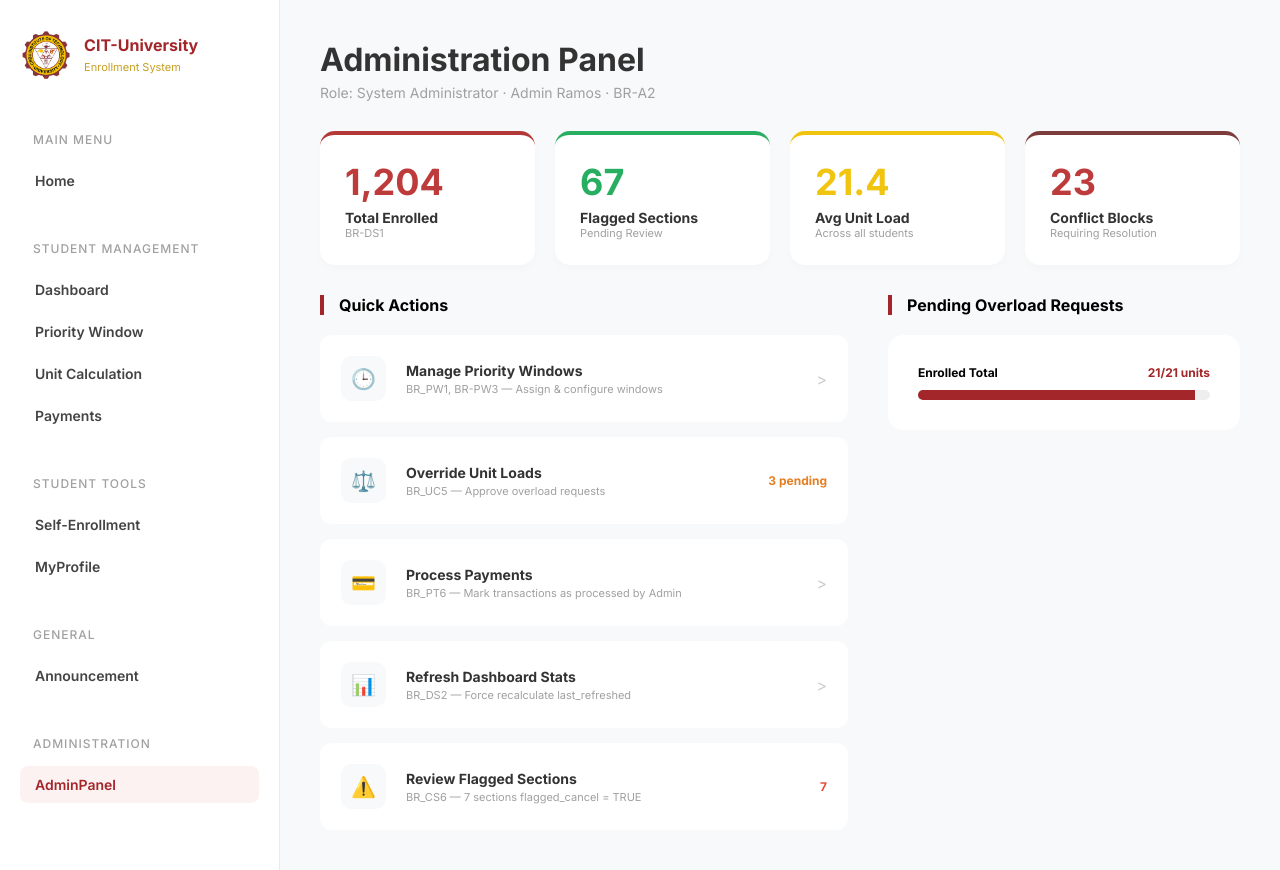
After one commit to Tac0trucks/IM_FinalProject, a PHP site: page /admin.php in a window 1280 px wide. The commit adds this page. Run offline with PHP 8.4, Linux system fonts and the light colour scheme; the visitor is signed in with stand-in values (Sample User, id 1).

Commit message:
Added Sidebar, Admin, Dashboard, Home, updated db and login

```diff
--- /dev/null
+++ b/admin.php
@@ -0,0 +1,240 @@
+<?php
+include 'db.php';
+
+// Protection: In a real app, you would check if the user is an 'admin' here
+if (!isset($_SESSION['user_id'])) {
+    header("Location: login.php");
+    exit();
+}
+?>
+
+<!DOCTYPE html>
+<html lang="en">
+<head>
+    <meta charset="UTF-8">
+    <title>Administration Panel | CIT-U</title>
+    <link href="https://fonts.googleapis.com/css2?family=Inter:wght@400;500;600;700&display=swap" rel="stylesheet">
+    <style>
+        :root {
+            --cit-maroon: #A3262A;
+            --cit-gold: #C5A021;
+            --bg-gray: #F8F9FA;
+        }
+
+        body {
+            margin: 0;
+            font-family: 'Inter', sans-serif;
+            display: flex;
+            background-color: var(--bg-gray);
+            height: 100vh;
+        }
+
+        .main-content {
+            flex: 1;
+            padding: 40px;
+            overflow-y: auto;
+        }
+
+        /* Header Section */
+        .admin-header h1 { margin: 0; font-size: 32px; font-weight: 800; color: #333; }
+        .admin-header p { color: #A0A0A0; font-size: 14px; margin-top: 5px; }
+
+        /* Stats Cards - Reusing Dashboard Style */
+        .stats-grid {
+            display: flex;
+            gap: 20px;
+            margin: 30px 0;
+        }
+
+        .stat-card {
+            flex: 1;
+            background: white;
+            padding: 25px;
+            border-radius: 15px;
+            border-top: 4px solid #ddd;
+            box-shadow: 0 4px 10px rgba(0,0,0,0.02);
+        }
+
+        .card-red { border-top-color: #B33939; }
+        .card-green { border-top-color: #27ae60; }
+        .card-gold { border-top-color: #f1c40f; }
+        .card-maroon { border-top-color: #7d3c3c; }
+
+        .stat-val { font-size: 36px; font-weight: 700; color: #BD3B3B; margin-bottom: 5px; }
+        .stat-label { font-size: 14px; font-weight: 700; color: #333; }
+        .stat-sub { font-size: 11px; color: #A0A0A0; }
+
+        /* Two-Column Layout */
+        .admin-grid {
+            display: grid;
+            grid-template-columns: 1.5fr 1fr;
+            gap: 40px;
+        }
+
+        .section-header {
+            display: flex;
+            align-items: center;
+            justify-content: space-between;
+            margin-bottom: 20px;
+        }
+
+        .section-header h2 { font-size: 16px; font-weight: 700; margin: 0; border-left: 4px solid var(--cit-maroon); padding-left: 15px; }
+
+        /* Action Cards (The list on the left) */
+        .action-list { display: flex; flex-direction: column; gap: 15px; }
+
+        .action-card {
+            background: white;
+            padding: 20px;
+            border-radius: 12px;
+            display: flex;
+            align-items: center;
+            text-decoration: none;
+            color: inherit;
+            transition: 0.3s;
+            border: 1px solid transparent;
+        }
+
+        .action-card:hover { transform: translateX(5px); border-color: #eee; box-shadow: 0 5px 15px rgba(0,0,0,0.05); }
+
+        .action-icon {
+            width: 45px;
+            height: 45px;
+            background: #F8F9FA;
+            border-radius: 10px;
+            display: flex;
+            align-items: center;
+            justify-content: center;
+            margin-right: 20px;
+            font-size: 20px;
+        }
+
+        .action-info { flex: 1; }
+        .action-info h4 { margin: 0; font-size: 14px; color: #333; }
+        .action-info p { margin: 3px 0 0; font-size: 11px; color: #A0A0A0; }
+
+        .action-status { font-size: 12px; font-weight: 700; color: #E67E22; } /* Orange pending text */
+
+        /* Right Panel Utility */
+        .progress-box {
+            background: white;
+            padding: 30px;
+            border-radius: 15px;
+        }
+
+        .progress-label { display: flex; justify-content: space-between; font-size: 12px; font-weight: 700; margin-bottom: 10px; }
+        .progress-bar { height: 10px; background: #eee; border-radius: 5px; overflow: hidden; }
+        .progress-fill { height: 100%; width: 95%; background: var(--cit-maroon); }
+    </style>
+</head>
+<body>
+
+    <!-- Sidebar Include -->
+    <?php include 'includes/sidebar.php'; ?>
+
+    <main class="main-content">
+        <div class="admin-header">
+            <h1>Administration Panel</h1>
+            <p>Role: System Administrator · Admin Ramos · BR-A2</p>
+        </div>
+
+        <!-- Stats Grid -->
+        <section class="stats-grid">
+            <div class="stat-card card-red">
+                <div class="stat-val">1,204</div>
+                <div class="stat-label">Total Enrolled</div>
+                <div class="stat-sub">BR-DS1</div>
+            </div>
+            <div class="stat-card card-green">
+                <div class="stat-val" style="color: #27ae60;">67</div>
+                <div class="stat-label">Flagged Sections</div>
+                <div class="stat-sub">Pending Review</div>
+            </div>
+            <div class="stat-card card-gold">
+                <div class="stat-val" style="color: #f1c40f;">21.4</div>
+                <div class="stat-label">Avg Unit Load</div>
+                <div class="stat-sub">Across all students</div>
+            </div>
+            <div class="stat-card card-maroon">
+                <div class="stat-val">23</div>
+                <div class="stat-label">Conflict Blocks</div>
+                <div class="stat-sub">Requiring Resolution</div>
+            </div>
+        </section>
+
+        <!-- Main Content Grid -->
+        <div class="admin-grid">
+            <!-- Left: Quick Actions -->
+            <div>
+                <div class="section-header">
+                    <h2>Quick Actions</h2>
+                </div>
+
+                <div class="action-list">
+                    <a href="#" class="action-card">
+                        <div class="action-icon">🕒</div>
+                        <div class="action-info">
+                            <h4>Manage Priority Windows</h4>
+                            <p>BR_PW1, BR-PW3 — Assign & configure windows</p>
+                        </div>
+                        <span style="color:#ccc;">></span>
+                    </a>
+
+                    <a href="#" class="action-card">
+                        <div class="action-icon">⚖️</div>
+                        <div class="action-info">
+                            <h4>Override Unit Loads</h4>
+                            <p>BR_UC5 — Approve overload requests</p>
+                        </div>
+                        <span class="action-status">3 pending</span>
+                    </a>
+
+                    <a href="#" class="action-card">
+                        <div class="action-icon">💳</div>
+                        <div class="action-info">
+                            <h4>Process Payments</h4>
+                            <p>BR_PT6 — Mark transactions as processed by Admin</p>
+                        </div>
+                        <span style="color:#ccc;">></span>
+                    </a>
+
+                    <a href="#" class="action-card">
+                        <div class="action-icon">📊</div>
+                        <div class="action-info">
+                            <h4>Refresh Dashboard Stats</h4>
+                            <p>BR_DS2 — Force recalculate last_refreshed</p>
+                        </div>
+                        <span style="color:#ccc;">></span>
+                    </a>
+
+                    <a href="#" class="action-card">
+                        <div class="action-icon">⚠️</div>
+                        <div class="action-info">
+                            <h4>Review Flagged Sections</h4>
+                            <p>BR_CS6 — 7 sections flagged_cancel = TRUE</p>
+                        </div>
+                        <span class="action-status" style="color: #E74C3C;">7</span>
+                    </a>
+                </div>
+            </div>
+
+            <!-- Right: Pending Requests -->
+            <div>
+                <div class="section-header">
+                    <h2>Pending Overload Requests</h2>
+                </div>
+                <div class="progress-box">
+                    <div class="progress-label">
+                        <span>Enrolled Total</span>
+                        <span style="color: var(--cit-maroon);">21/21 units</span>
+                    </div>
+                    <div class="progress-bar">
+                        <div class="progress-fill"></div>
+                    </div>
+                </div>
+            </div>
+        </div>
+    </main>
+
+</body>
+</html>
--- a/db.php
+++ b/db.php
@@ -1,4 +1,5 @@
 <?php
+session_start();
 $servername = "localhost";
 $username = "root";
 $password = "admin"; // Make sure this is your Workbench password!
--- /dev/null
+++ b/includes/sidebar.php
@@ -0,0 +1,111 @@
+<?php
+// This line gets the name of the current file (e.g., 'admin.php' or 'home.php')
+$current_page = basename($_SERVER['PHP_SELF']);
+?>
+
+<style>
+    /* SIDEBAR STYLING */
+    .sidebar {
+        width: 280px;
+        min-width: 280px;
+        background: #FFFFFF;
+        height: 100vh;
+        border-right: 1px solid #EAEAEA;
+        padding: 30px 20px;
+        position: sticky;
+        top: 0;
+        display: flex;
+        flex-direction: column;
+        box-sizing: border-box;
+    }
+
+    .sidebar-logo-section {
+        display: flex;
+        align-items: center;
+        gap: 12px;
+        margin-bottom: 40px;
+    }
+
+    .sidebar-logo-section img { height: 50px; width: auto; }
+
+    .brand { display: block; font-weight: 800; color: #A3262A; font-size: 16px; }
+    .sub { font-size: 11px; color: #C5A021; }
+
+    .sidebar-section { margin-bottom: 25px; }
+
+    .sidebar-section h3 {
+        font-size: 12px;
+        color: #A0A0A0;
+        text-transform: uppercase;
+        letter-spacing: 1px;
+        margin-bottom: 15px;
+        font-weight: 500;
+        padding-left: 10px;
+        border-left: 3px solid transparent;
+    }
+
+    /* Links */
+    .sidebar-link {
+        display: block;
+        text-decoration: none;
+        color: #444;
+        padding: 10px 15px;
+        font-size: 14px;
+        font-weight: 600;
+        border-radius: 8px;
+        transition: 0.2s;
+        margin-bottom: 5px;
+    }
+
+    .sidebar-link:hover {
+        background-color: #f8f8f8;
+        color: #A3262A;
+    }
+
+    /* THE RED HIGHLIGHT STYLE */
+    .sidebar-link.active {
+        color: #A3262A !important;
+        background-color: #fdf2f2 !important;
+    }
+</style>
+
+<aside class="sidebar">
+    <div class="sidebar-logo-section">
+        <img src="/assets/cit-logo.png" alt="CIT Logo">
+        <div class="logo-text">
+            <span class="brand">CIT-University</span>
+            <span class="sub">Enrollment System</span>
+        </div>
+    </div>
+
+    <div class="sidebar-section">
+        <h3>Main Menu</h3>
+        <!-- If current page is home.php, add 'active' class -->
+        <a href="home.php" class="sidebar-link <?php echo ($current_page == 'home.php') ? 'active' : ''; ?>">Home</a>
+    </div>
+
+    <div class="sidebar-section">
+        <h3>Student Management</h3>
+        <a href="dashboard.php" class="sidebar-link <?php echo ($current_page == 'dashboard.php') ? 'active' : ''; ?>">Dashboard</a>
+        <a href="priority.php" class="sidebar-link <?php echo ($current_page == 'priority.php') ? 'active' : ''; ?>">Priority Window</a>
+        <a href="calculation.php" class="sidebar-link <?php echo ($current_page == 'calculation.php') ? 'active' : ''; ?>">Unit Calculation</a>
+        <a href="payments.php" class="sidebar-link <?php echo ($current_page == 'payments.php') ? 'active' : ''; ?>">Payments</a>
+    </div>
+
+    <div class="sidebar-section">
+        <h3>Student Tools</h3>
+        <a href="enrollment.php" class="sidebar-link <?php echo ($current_page == 'enrollment.php') ? 'active' : ''; ?>">Self-Enrollment</a>
+        <a href="profile.php" class="sidebar-link <?php echo ($current_page == 'profile.php') ? 'active' : ''; ?>">MyProfile</a>
+    </div>
+
+    <div class="sidebar-section">
+        <h3>General</h3>
+        <a href="announcements.php" class="sidebar-link <?php echo ($current_page == 'announcements.php') ? 'active' : ''; ?>">Announcement</a>
+    </div>
+
+    <div class="sidebar-section">
+        <h3>Administration</h3>
+        <!-- If current page is admin.php, add 'active' class -->
+        <a href="admin.php" class="sidebar-link <?php echo ($current_page == 'admin.php') ? 'active' : ''; ?>">AdminPanel</a>
+    </div>
+</aside>
--- a/login.php
+++ b/login.php
@@ -1,5 +1,5 @@
 <?php
-session_start();
+
 include 'db.php';
 
 $error = "";
@@ -17,7 +17,7 @@ if ($_SERVER["REQUEST_METHOD"] == "POST") {
         if (password_verify($password, $row['password'])) {
             $_SESSION['user_id'] = $row['id'];
             $_SESSION['username'] = $row['username'];
-            header("Location: index.php");
+            header("Location: home.php");
             exit();
         } else {
             $error = "Incorrect password. Please try again.";
```
Also changed, not shown: dashboard.php (added, +214 -0 lines), home.php (added, +126 -0 lines).
